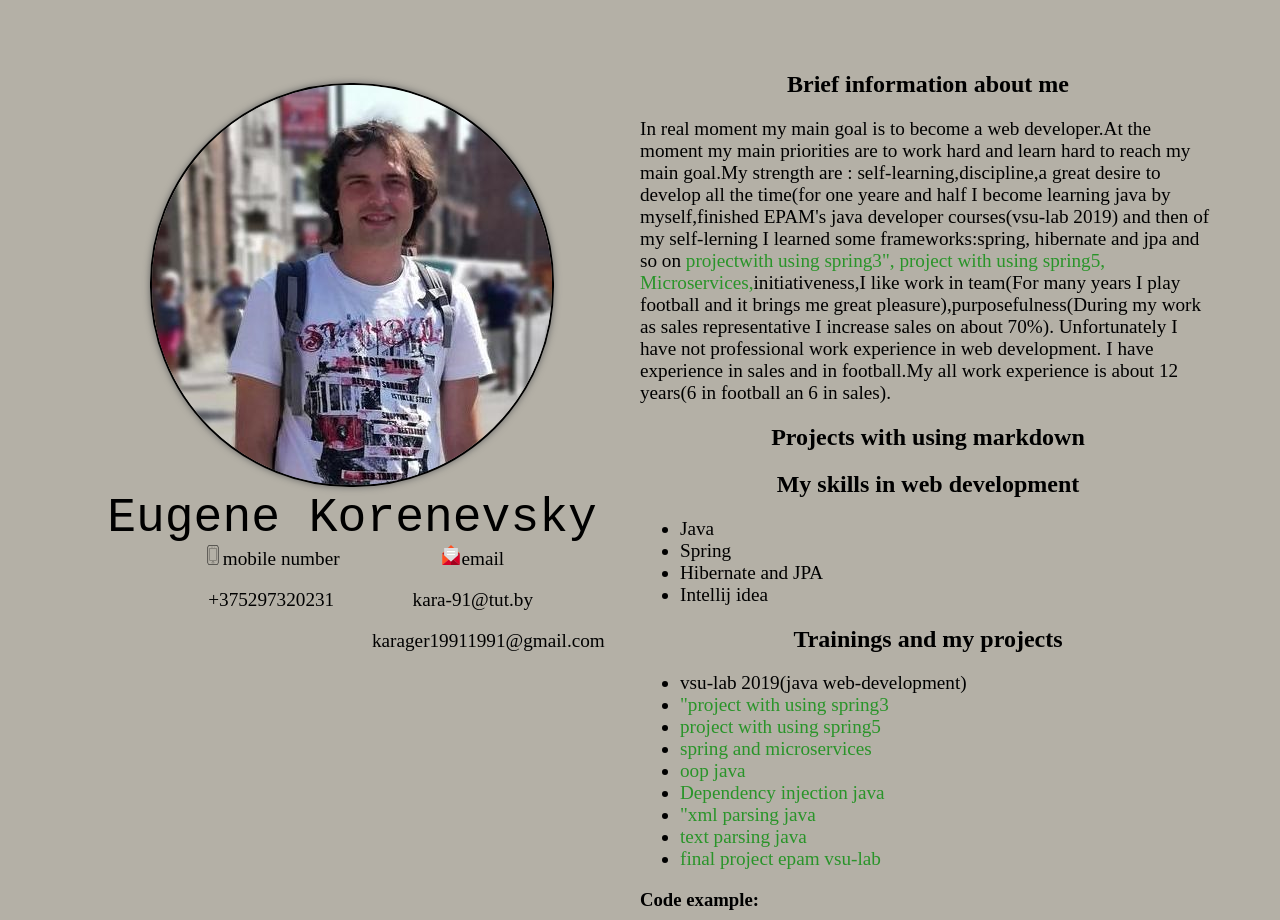
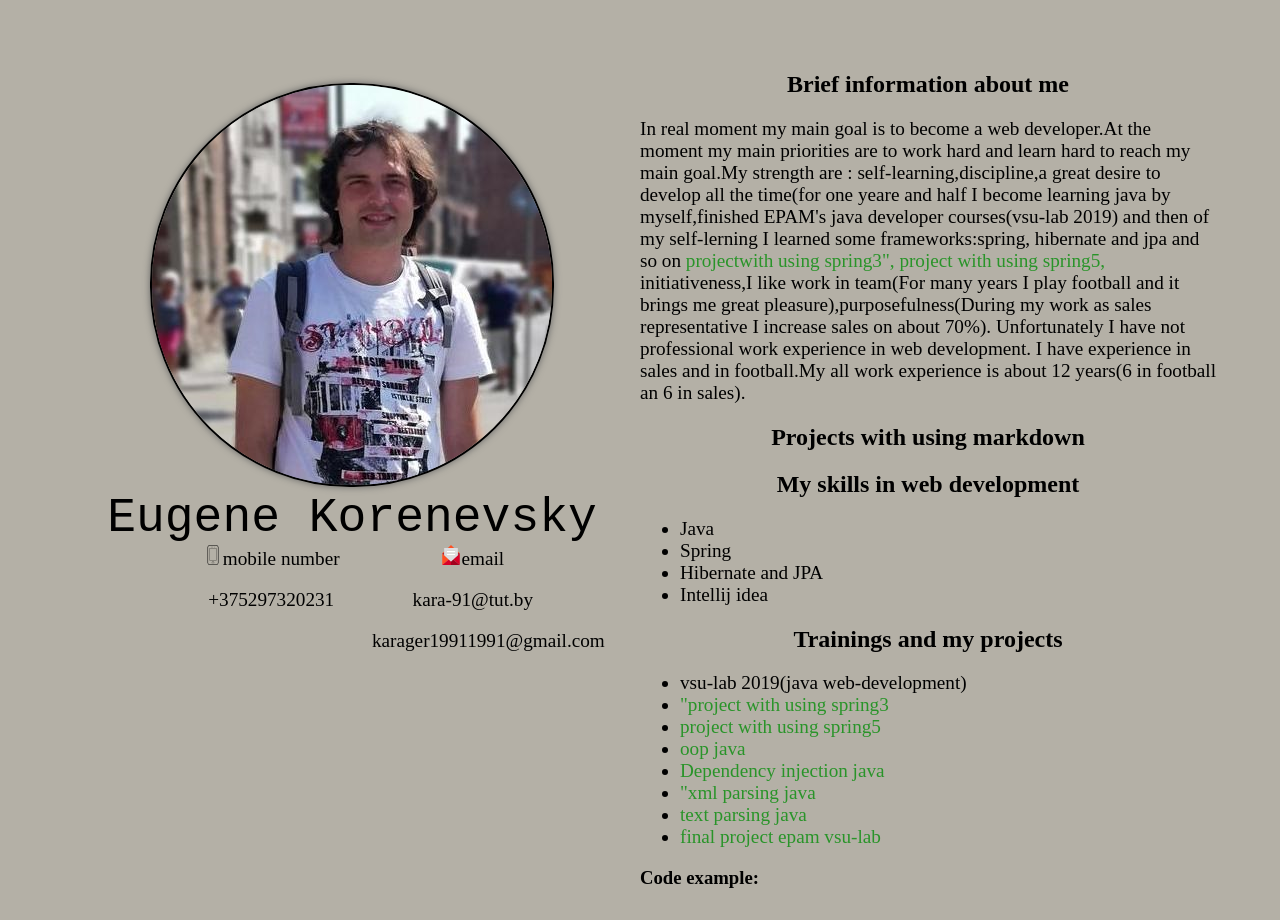
Before and after one commit to Eugene-Korenevsky/rsschool-cv, a plain HTML site: page index.html in a window 1280 px wide. Shown: the part 80-1000 px from the top of the page. Drawn offline with Linux system fonts and the light colour scheme.

Commit message:
fix: delete non-existent link

```diff
--- a/index.html
+++ b/index.html
@@ -141,9 +141,8 @@
                 <p>In real moment my main goal is to become a web developer.At the moment my main priorities are to work hard and learn hard to reach my main goal.My strength are : self-learning,discipline,a great desire to develop all the time(for one yeare
                     and half I become learning java by myself,finished EPAM's java developer courses(vsu-lab 2019) and then of my self-lerning I learned some frameworks:spring, hibernate and jpa and so on
                     <a href="https://github.com/Eugene-Korenevsky/hostel.com">projectwith using spring3",</a>
-                    <a href="https://github.com/Eugene-Korenevsky/hostel-2.0">project with using spring5,</a>
-                    <a href="https://github.com/Eugene-Korenevsky/hostel-3.0">Microservices,</a>initiativeness,I like work in team(For many years I play football and it brings me great pleasure),purposefulness(During my work as sales representative I
-                    increase sales on about 70%). Unfortunately I have not professional work experience in web development. I have experience in sales and in football.My all work experience is about 12 years(6 in football an 6 in sales).</p>
+                    <a href="https://github.com/Eugene-Korenevsky/hostel-2.0">project with using spring5,</a> initiativeness,I like work in team(For many years I play football and it brings me great pleasure),purposefulness(During my work as sales representative
+                    I increase sales on about 70%). Unfortunately I have not professional work experience in web development. I have experience in sales and in football.My all work experience is about 12 years(6 in football an 6 in sales).</p>
             </section>
             <section class="mark">
                 <h2>Projects with using markdown</h2>
@@ -163,7 +162,6 @@
                     <li>vsu-lab 2019(java web-development)</li>
                     <li><a href="https://github.com/Eugene-Korenevsky/hostel.com">"project with using spring3</a></li>
                     <li><a href="https://github.com/Eugene-Korenevsky/hostel-2.0">project with using spring5</a></li>
-                    <li><a href="https://github.com/Eugene-Korenevsky/hostel-3.0">spring and microservices</a></li>
                     <li><a href="https://github.com/Eugene-Korenevsky/oop">oop java</a></li>
                     <li><a href="https://github.com/Eugene-Korenevsky/DI">Dependency injection java</a></li>
                     <li><a href="https://github.com/Eugene-Korenevsky/xml-parsing">"xml parsing java</a></li>
```
